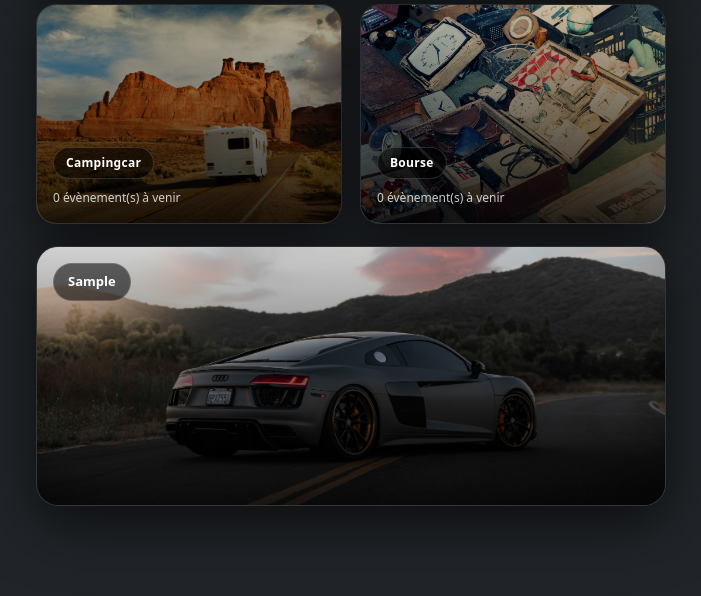
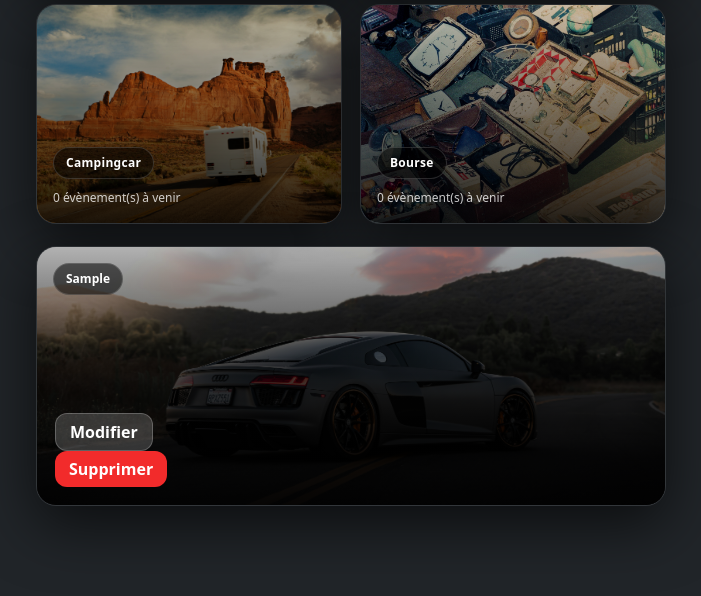
Before and after one commit to olivier56240/menottes, a Flask app: page /notes/ in a window 1280 px wide. Shown: the part 931-1527 px from the top of the page, without its empty margins (66-767 px from the left). Run offline with Flask 3, Linux system fonts and the light colour scheme; a user stored in the database is signed in; tables that the repository leaves empty hold one stand-in row (values such as "Sample post").

Commit message:
Fix note card overlay and z-index

```diff
--- a/app/static/css/app.css
+++ b/app/static/css/app.css
@@ -267,7 +267,7 @@
 /* Carte note (grosse) */
 .rr-note-card {
  position: relative;
- height: 260px;
+ min-height: 280px;
  border-radius: 22px;
  overflow: hidden;
 
@@ -500,3 +500,54 @@
  border-color: rgba(255, 60, 60, 0.25);
  background: rgba(255, 60, 60, 0.08);
 }
+/* =========================
+  NOTES (grosses cartes)
+========================= */
+.rr-note-card{
+ position: relative;
+ border-radius: 20px;
+ overflow: hidden;
+ border: 1px solid rgba(255,255,255,.08);
+ box-shadow: 0 18px 60px rgba(0,0,0,.65);
+ min-height: 260px;
+}
+
+.rr-note-img{
+ position: absolute;
+ inset: 0;
+ width: 100%;
+ height: 100%;
+ object-fit: cover;
+ object-position: center;
+ display: block;
+}
+
+.rr-note-overlay{
+ position: absolute;
+ inset: 0;
+ background: linear-gradient(to top, rgba(0,0,0,.75), rgba(0,0,0,.15));
+}
+
+.rr-note-body{
+ position: relative;
+ z-index: 2;
+ height: 100%;
+ display: flex;
+ flex-direction: column;
+ justify-content: flex-end;
+ padding: 18px;
+ gap: 10px;
+}
+
+.rr-note-badge{
+ display: inline-flex;
+ width: fit-content;
+ padding: 6px 12px;
+ border-radius: 999px;
+ background: rgba(0,0,0,.55);
+ border: 1px solid rgba(255,255,255,.15);
+ font-size: 12px;
+ font-weight: 900;
+}
+
+/* Boutons en bas à gauche comme sur la maquette */
```
